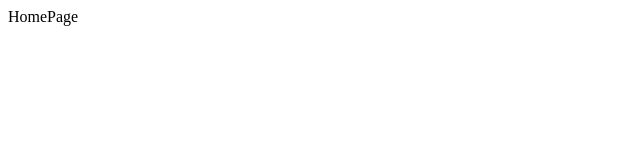
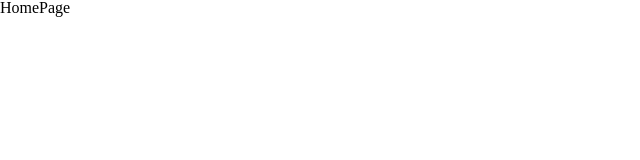
Before and after one commit to P-CABP/pcabp-client, a React (Vite) app: page / in a window 1280 px wide. Shown: the top 160 px of the page, without its empty margins (0-640 px from the left). Built offline with nearby package versions, Linux system fonts and the light colour scheme.

Commit message:
feat: initialize styles

```diff
--- a/src/App.tsx
+++ b/src/App.tsx
@@ -5,6 +5,10 @@ import queryClient from "@/helpers/query-client";
 import AppRouter from "@/routers/AppRouter";
 
 import "@/locales/i18n";
+
+import "@/assets/styles/font.css";
+import "@/assets/styles/global.css";
+import "@/assets/styles/init.css";
 
 const App = () => {
   return (
--- /dev/null
+++ b/src/assets/styles/font.css
@@ -0,0 +1,13 @@
+@font-face {
+  font-family: "Pretendard";
+  src: url("https://fastly.jsdelivr.net/gh/Project-Noonnu/noonfonts_2107@1.1/Pretendard-Regular.woff")
+    format("woff");
+  font-weight: 400;
+  font-style: normal;
+}
+
+*,
+html,
+body {
+  font-family: "Pretendard";
+}
--- /dev/null
+++ b/src/assets/styles/global.css
@@ -0,0 +1,7 @@
+*,
+html,
+body {
+  box-sizing: border-box;
+  margin: 0;
+  padding: 0;
+}
--- /dev/null
+++ b/src/assets/styles/init.css
@@ -0,0 +1,129 @@
+/* http://meyerweb.com/eric/tools/css/reset/
+   v2.0 | 20110126
+   License: none (public domain)
+*/
+
+html,
+body,
+div,
+span,
+applet,
+object,
+iframe,
+h1,
+h2,
+h3,
+h4,
+h5,
+h6,
+p,
+blockquote,
+pre,
+a,
+abbr,
+acronym,
+address,
+big,
+cite,
+code,
+del,
+dfn,
+em,
+img,
+ins,
+kbd,
+q,
+s,
+samp,
+small,
+strike,
+strong,
+sub,
+sup,
+tt,
+var,
+b,
+u,
+i,
+center,
+dl,
+dt,
+dd,
+ol,
+ul,
+li,
+fieldset,
+form,
+label,
+legend,
+table,
+caption,
+tbody,
+tfoot,
+thead,
+tr,
+th,
+td,
+article,
+aside,
+canvas,
+details,
+embed,
+figure,
+figcaption,
+footer,
+header,
+hgroup,
+menu,
+nav,
+output,
+ruby,
+section,
+summary,
+time,
+mark,
+audio,
+video {
+  margin: 0;
+  padding: 0;
+  border: 0;
+  font-size: 100%;
+  font: inherit;
+  vertical-align: baseline;
+}
+/* HTML5 display-role reset for older browsers */
+article,
+aside,
+details,
+figcaption,
+figure,
+footer,
+header,
+hgroup,
+menu,
+nav,
+section {
+  display: block;
+}
+body {
+  line-height: 1;
+}
+ol,
+ul {
+  list-style: none;
+}
+blockquote,
+q {
+  quotes: none;
+}
+blockquote:before,
+blockquote:after,
+q:before,
+q:after {
+  content: "";
+  content: none;
+}
+table {
+  border-collapse: collapse;
+  border-spacing: 0;
+}
```
